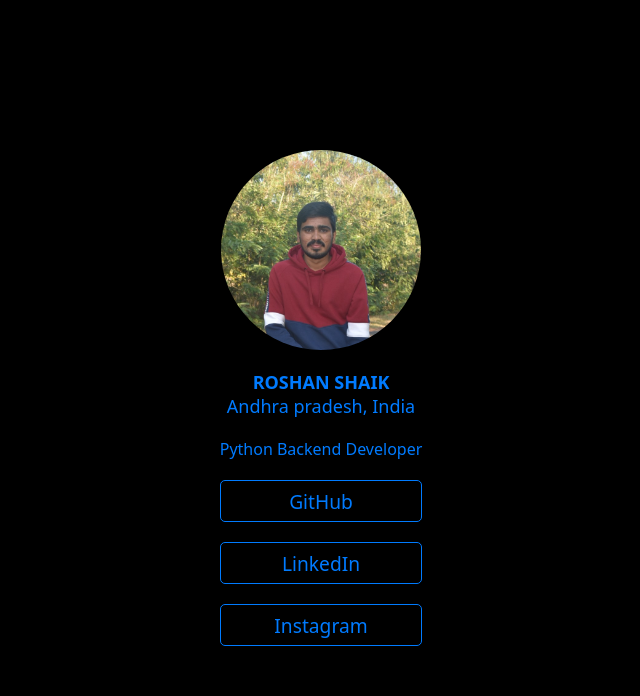
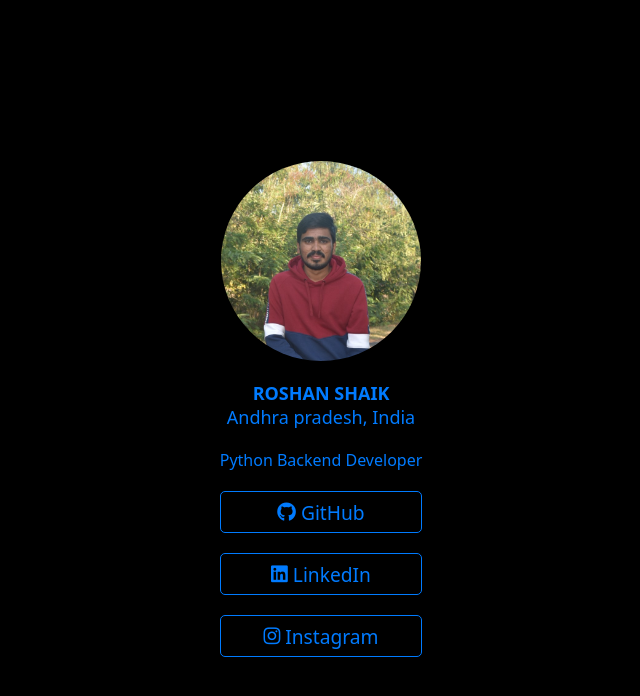
Before and after one commit to roshan-sk/Profile-page, a plain HTML site: page index.html in a window 1280 px wide. Shown: the whole page, without its empty margins (319-959 px from the left). Drawn offline with Linux system fonts and the light colour scheme.

Commit message:
Added icons

```diff
--- a/index.html
+++ b/index.html
@@ -5,6 +5,8 @@
     <title>My Page</title>
     <meta name="viewport" content="width=device-width, initial-scale=1" />
     <link rel="stylesheet" href="style.css" />
+    <link rel="stylesheet" href="https://cdnjs.cloudflare.com/ajax/libs/font-awesome/5.15.4/css/all.min.css" /> #
+
 </head>
 <body>
     <img class= "profile-img" src="DSC_2784.JPG" alt="" />
@@ -13,10 +15,10 @@
         <span class="sub-header">Andhra pradesh, India</span>
         <span class="description">Python Backend Developer</span>
     </div>
-    <div class="column">
-        <a class="link" href="https://github.com/roshan-sk">GitHub</a>
-        <a class="link" href="https://www.linkedin.com/in/roshan-shaik-60962622a/">LinkedIn</a>
-        <a class="link" href="https://www.instagram.com/__call_me_roshan/">Instagram</a>
+    <div class="column social-icons">
+        <a class="link" href="https://github.com/roshan-sk"><i class="fab fa-github"></i> GitHub</a>
+        <a class="link" href="https://www.linkedin.com/in/roshan-shaik-60962622a/"><i class="fab fa-linkedin"></i> LinkedIn</a>
+        <a class="link" href="https://www.instagram.com/__call_me_roshan/"><i class="fab fa-instagram"></i> Instagram</a>
     </div>
 </body>
 </html>
--- a/style.css
+++ b/style.css
@@ -5,7 +5,7 @@ body {
     align-items: center;
     flex-direction: column;
     height: 100vh;
-    background: linear-gradient(to bottom, #000000, #000000); /* Gradient from blue to black */
+    background: linear-gradient(to bottom, #000000, #000000);
 }
 .column {
     display: flex;
@@ -17,7 +17,7 @@ body {
     width: 200px;
     height: 200px;
     border-radius: 50%;
-    margin-bottom: 20px; /* Adjusted from 20% to 20px */
+    margin-bottom: 20px;
     object-fit: cover;
 }
 .header {
@@ -53,8 +53,12 @@ body {
     color: #007bff;
     text-decoration: none;
     transition: all 0.3s ease;
+    margin-right: center;
 }
 .link:hover {
     background: #007bff;
     color: #ffff;
 }
+.link i {
+    margin-right: 5px;
+}
```
